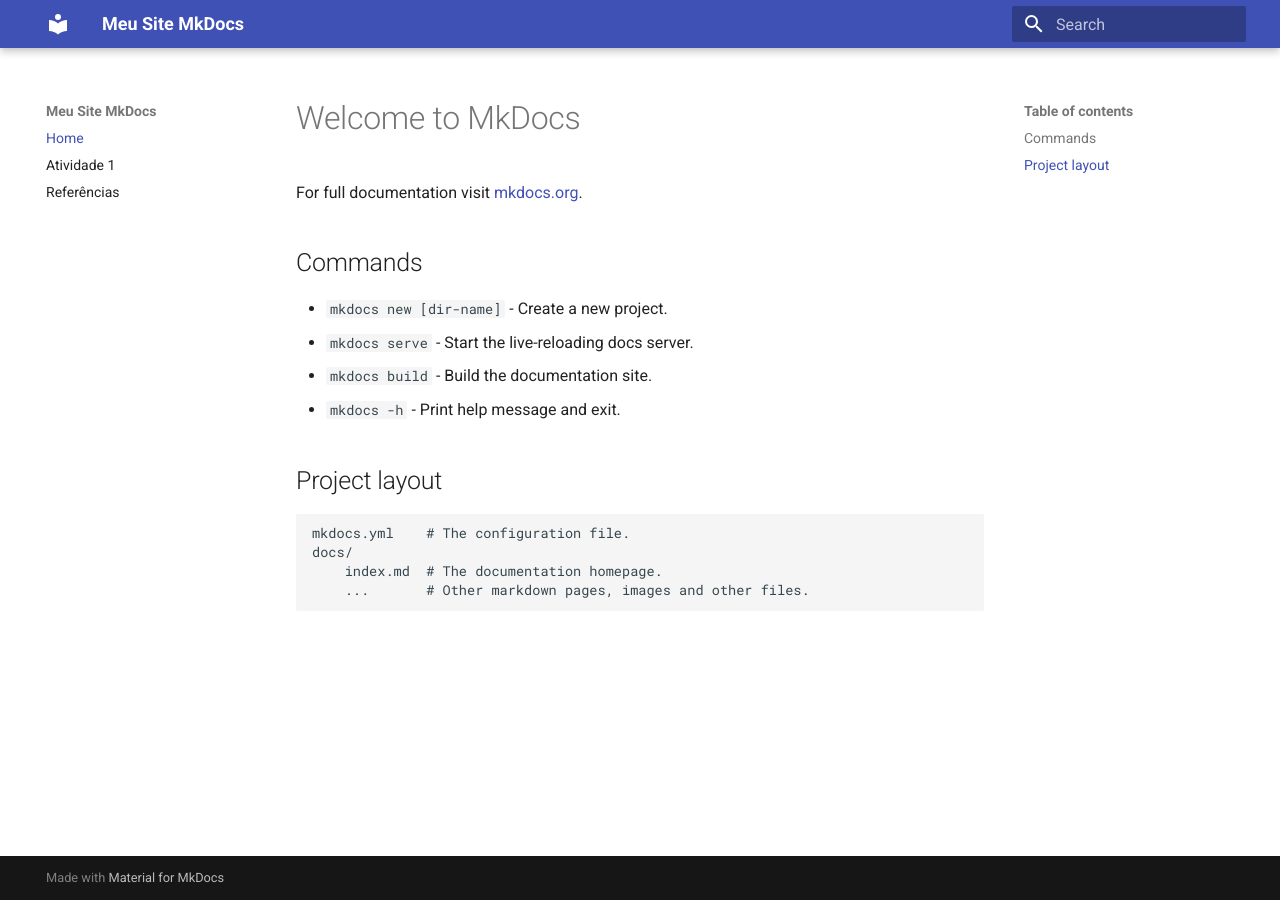
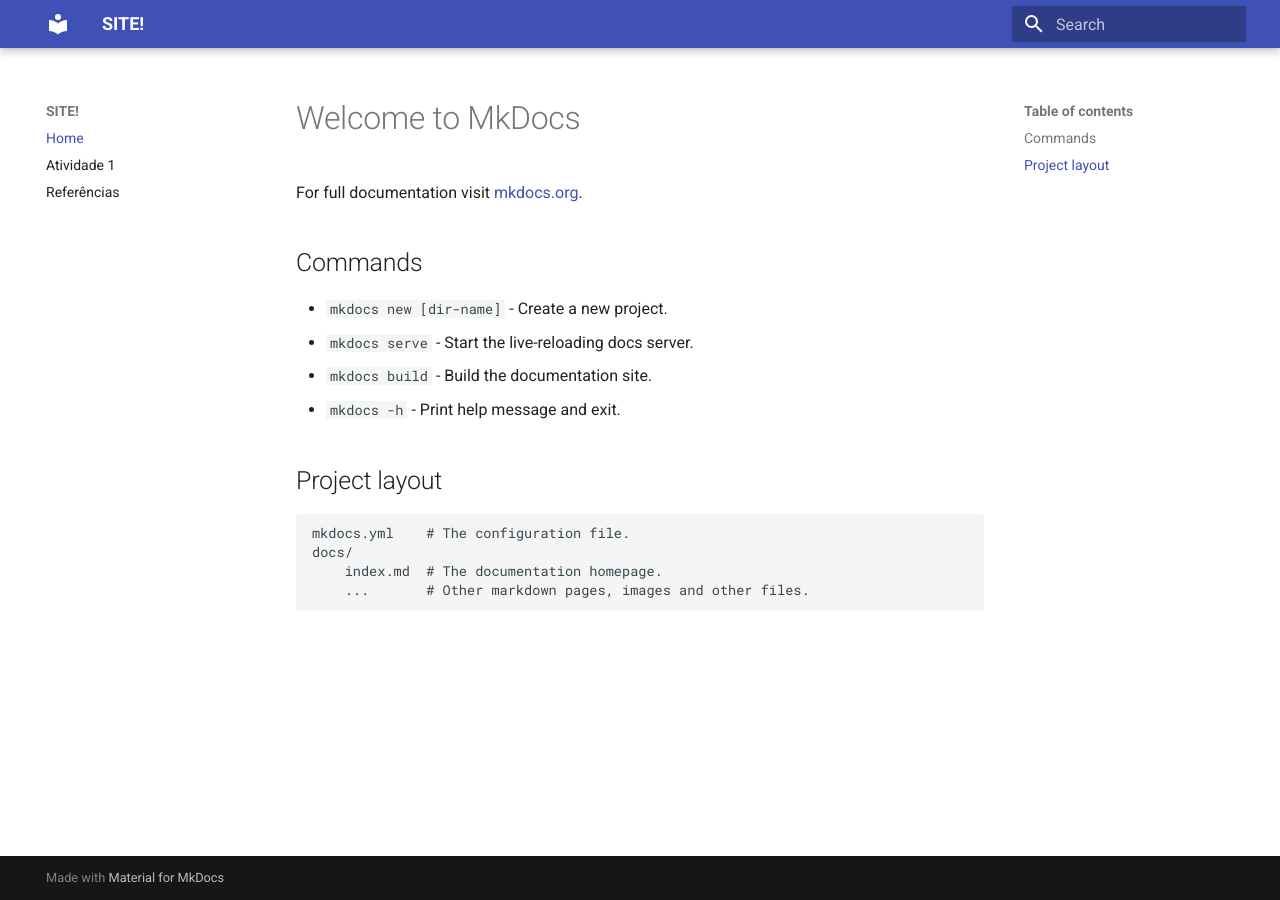
Before and after one commit to IT214-GrupoA/Grupo_A, an MkDocs documentation site: the page built from docs/index.md, in a window 1280 px wide. Built offline with MkDocs 1.6.1 and Material for MkDocs 9.7.7, drawn with Linux system fonts in a browser that asks for light colours.

Commit message:
Update mkdocs.yml

```diff
--- a/mkdocs.yml
+++ b/mkdocs.yml
@@ -1,4 +1,4 @@
-site_name: Meu Site MkDocs
+site_name: SITE!
 theme:
   name: material
 
```
